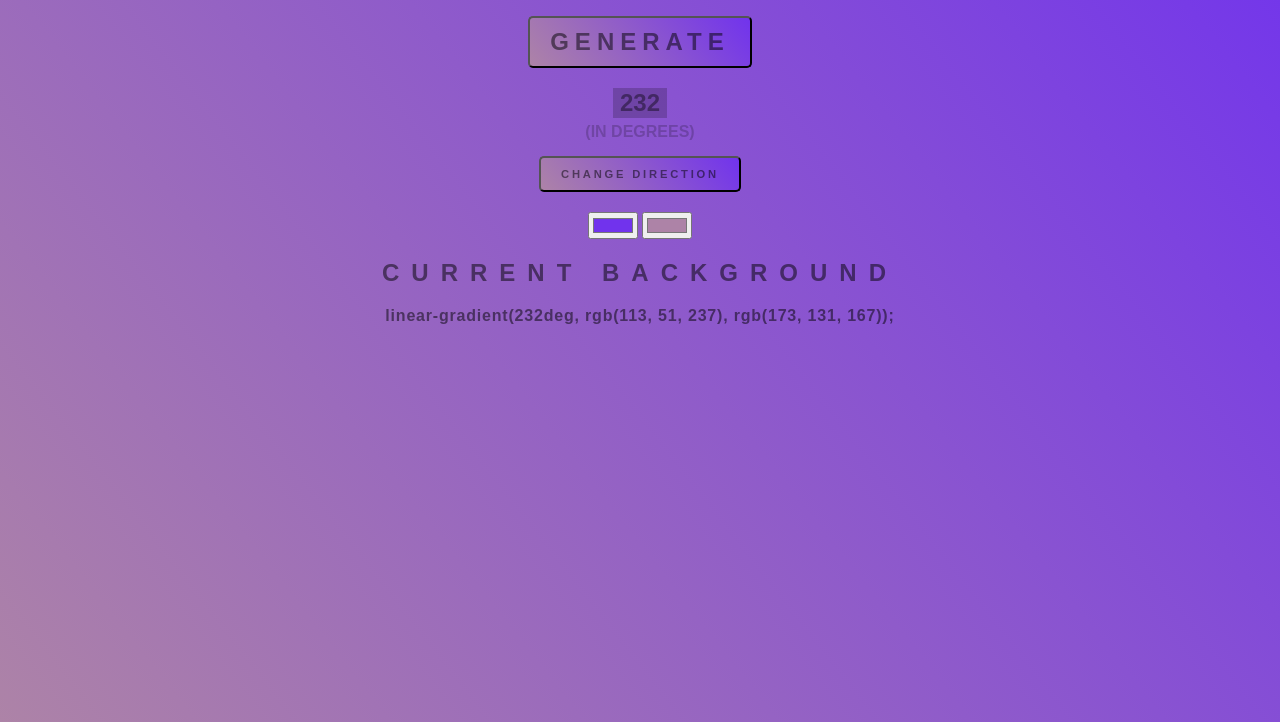
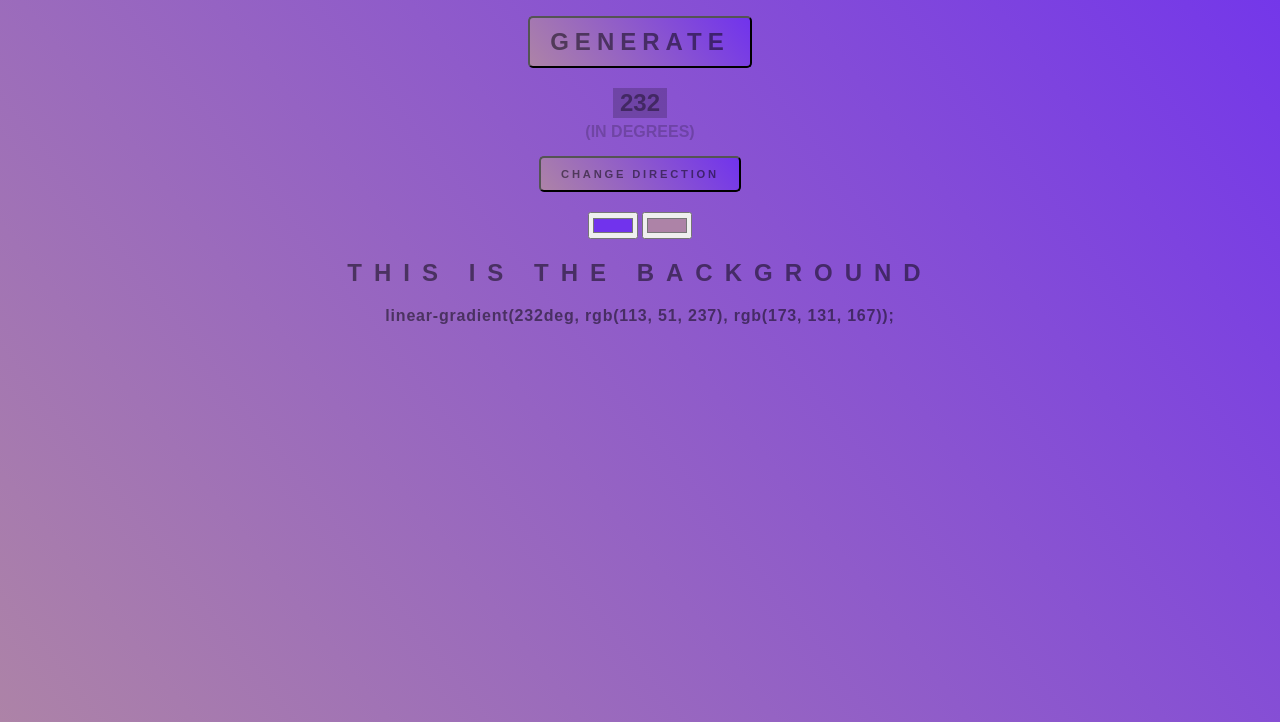
Before and after one commit to ColdBadger/background-generator, a plain HTML site: page index.html in a window 1280 px wide. Shown: the part 124-846 px from the top of the page. Drawn offline with Linux system fonts and the light colour scheme.

Commit message:
changing text

```diff
--- a/index.html
+++ b/index.html
@@ -17,7 +17,7 @@
     <input class="color1" type="color" name="color1" value="#2E3ED1">
     <input class="color2" type="color" name="color2" value="#ff0000">
     <br>
-    <h2>Current background</h2>
+    <h2>This is the background</h2>
     <h3></h3>
     <script type="text/javascript" src="script.js"></script>
 </body>
```
